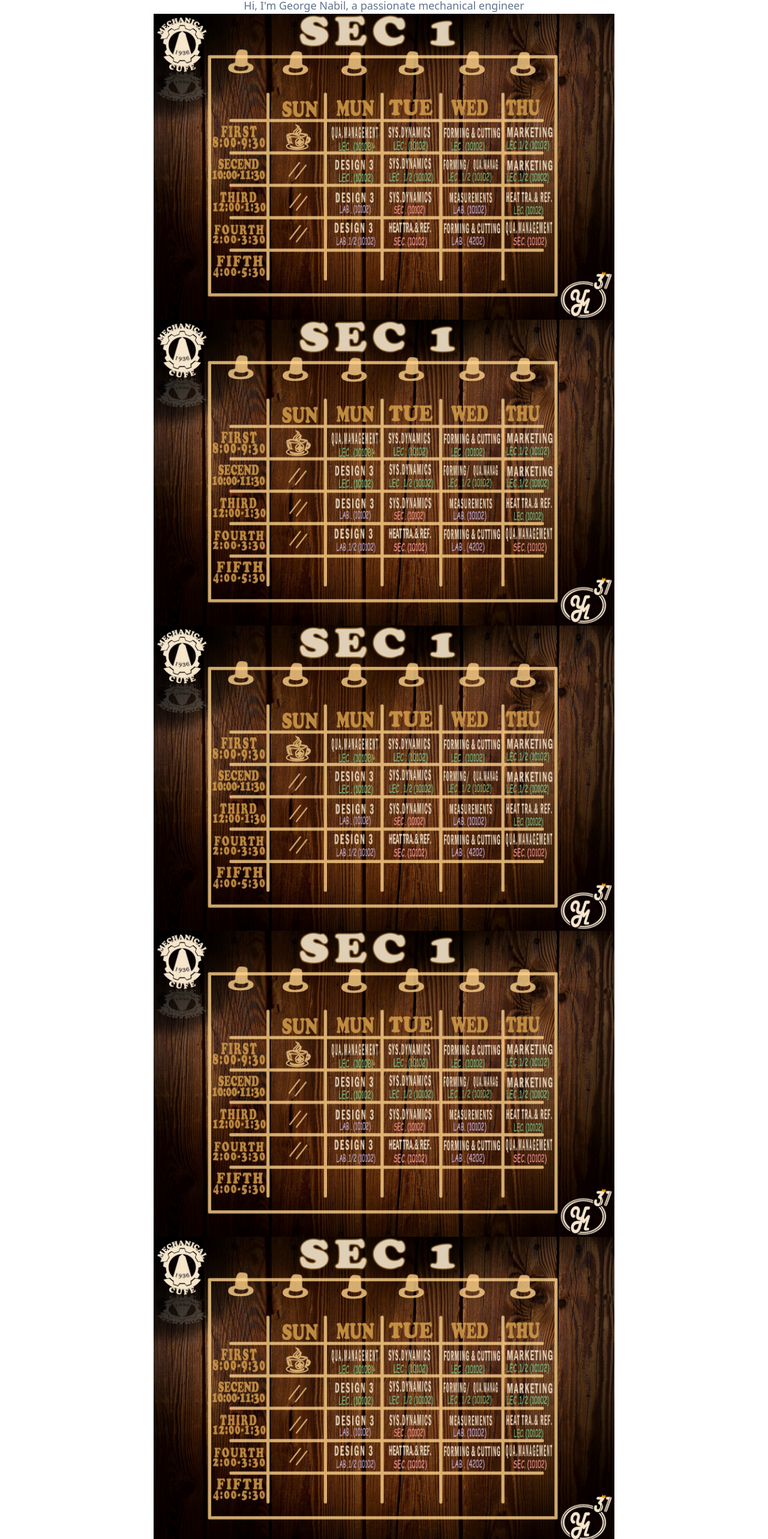
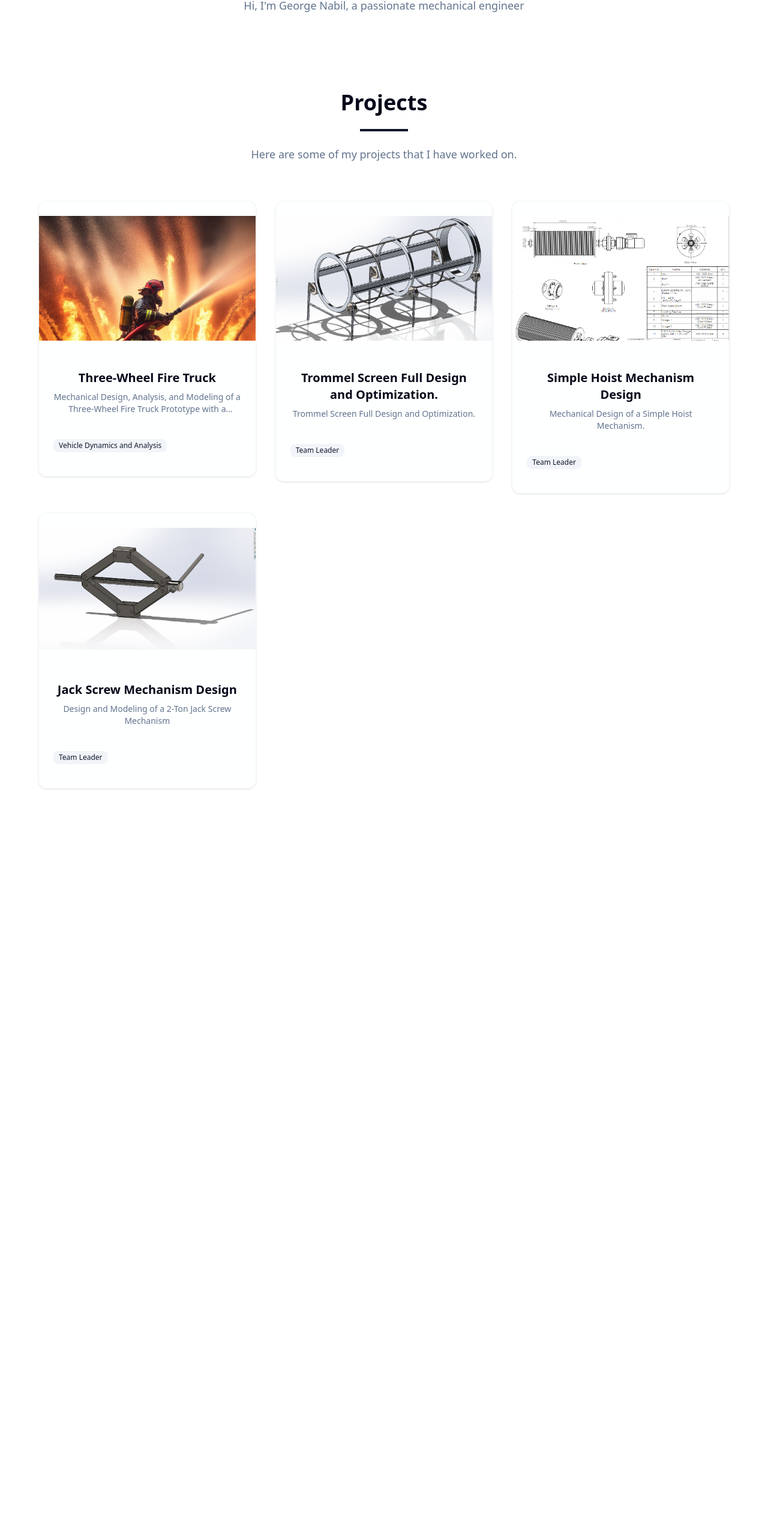
Before and after one commit to GeorgeNabilPro/g-portfolio, a React (Vite) app: page / in a window 1280 px wide. Shown: the part 193-2759 px from the top of the page at 60% size. After the commit the page ends 1668 px from the top, so only its background shows below. Built offline with nearby package versions, Linux system fonts and the light colour scheme.

Commit message:
try to fix the bug

```diff
--- a/src/App.tsx
+++ b/src/App.tsx
@@ -11,16 +11,6 @@ export default function App() {
         <p className="text-muted-foreground text-lg">
           Hi, I'm George Nabil, a passionate mechanical engineer
         </p>
-        <img src="/projects/test.jpg" />
-        <img src="projects/test.jpg" />
-        <img src="./projects/test.jpg" />
-        <img src="../projects/test.jpg" />
-        <img src="/public/projects/test.jpg" />
-        <img src="public/projects/test.jpg" />
-        <img src="./public/projects/test.jpg" />
-        <img src="../public/projects/test.jpg" />
-        <img src="/g-portfolio/projects/test.jpg" />
-        <img src="g-portfolio/projects/test.jpg" />
       </div>
       <Section
         title="Projects"
--- a/src/components/ProjectCard.tsx
+++ b/src/components/ProjectCard.tsx
@@ -33,7 +33,9 @@ export function ProjectCardWithModal({ projectPath }: { projectPath: string }) {
   const [content, setContent] = useState('');
 
   useEffect(() => {
-    fetch('./projects/' + projectPath + '/index.md')
+    const filePath = `${import.meta.env.BASE_URL}` + 'projects/' + projectPath + '/index.md';
+    console.log('Fetching:', filePath);
+    fetch(filePath)
       .then((response) => response.text())
       .then((markdownContent) => {
         const { attributes, body } = frontMatter(markdownContent);
@@ -52,7 +54,12 @@ export function ProjectCardWithModal({ projectPath }: { projectPath: string }) {
           <Card className="overflow-hidden h-full flex flex-col border border-border/40 bg-card/50 backdrop-blur-sm">
             <div className="relative h-52 overflow-hidden">
               <img
-                src={'./projects/' + projectPath + '/' + (data.images?.[0][0] ?? 'placeholder.svg')}
+                src={
+                  '/g-portfolio/projects/' +
+                  projectPath +
+                  '/' +
+                  (data.images?.[0][0] ?? 'placeholder.svg')
+                }
                 alt={data.images?.[0][0]}
                 loading="lazy"
                 className="object-cover"
@@ -80,7 +87,7 @@ export function ProjectCardWithModal({ projectPath }: { projectPath: string }) {
         <Carousel className="w-full">
           <CarouselContent>
             {data.images?.map((image, index) => {
-              const imagePath = './projects/' + projectPath + '/' + image[0];
+              const imagePath = '/g-portfolio/projects/' + projectPath + '/' + image[0];
               return (
                 <CarouselItem key={index}>
                   <div className="relative aspect-video overflow-hidden rounded-md border border-border/40">
--- a/src/components/Section.tsx
+++ b/src/components/Section.tsx
@@ -9,7 +9,6 @@ export default function Section({
   description: string;
   cards: string[];
 }) {
-  console.log(cards);
   return (
     <section className="container mx-auto px-4 py-16">
       <div className="mb-16 text-center max-w-3xl mx-auto">
```
